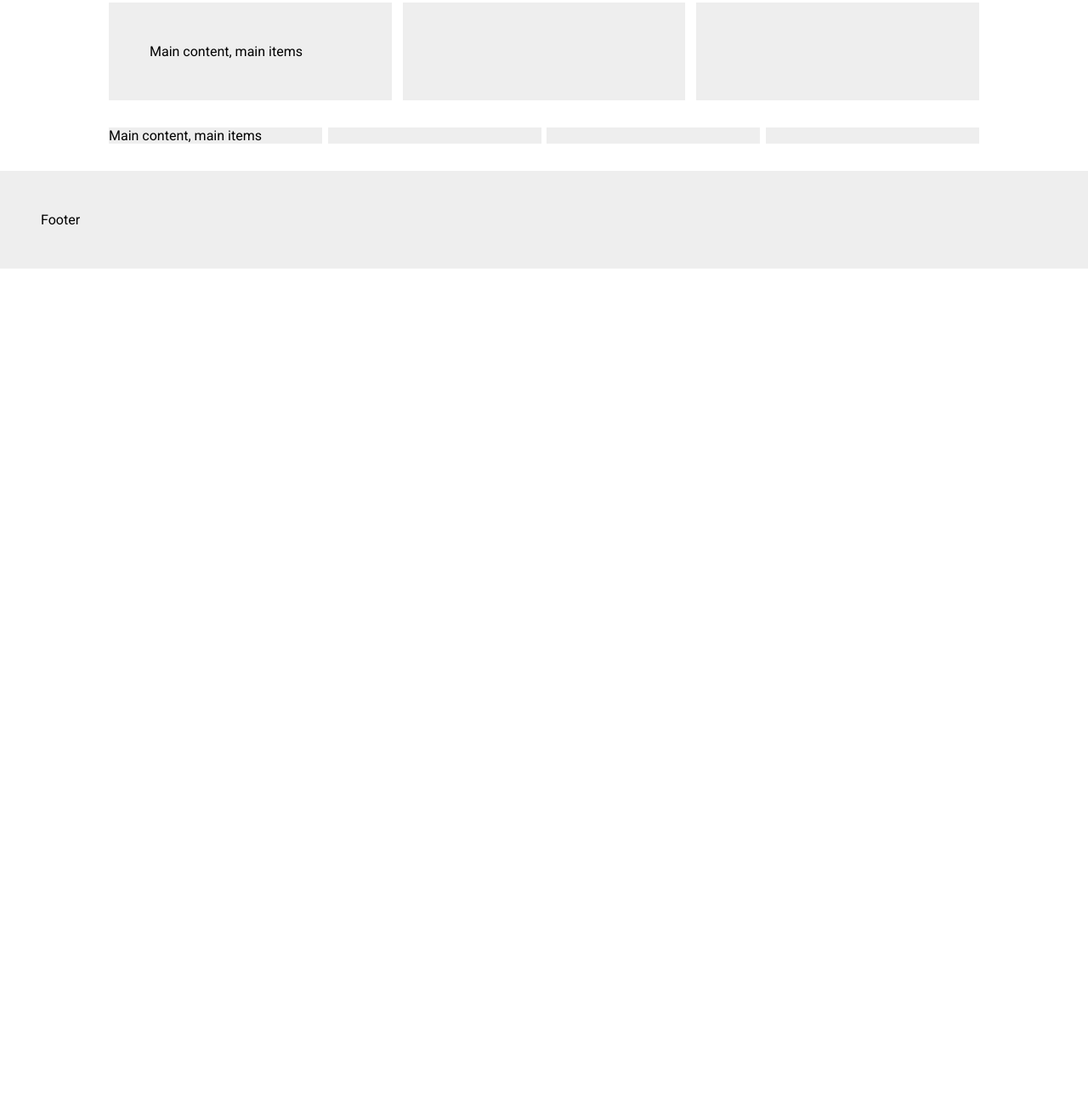
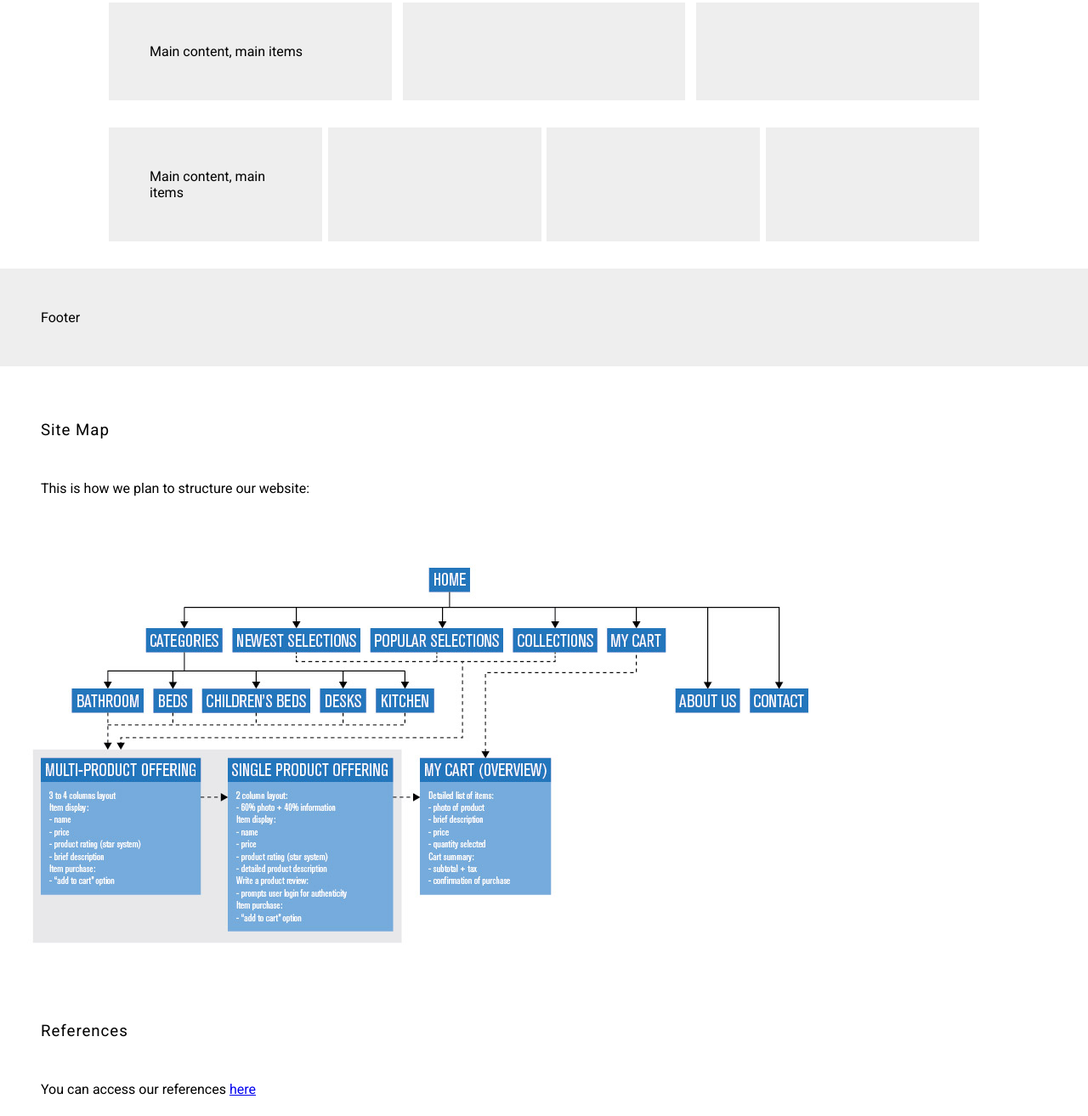
Before and after one commit to elizabethlo2946/IAT339-P02, a plain HTML site: page index.html in a window 1280 px wide. Shown: the part 6747-8060 px from the top of the page at 85% size. Before the commit the page ends 7079 px from the top, so only its background shows below. Drawn offline with Linux system fonts and the light colour scheme.

Commit message:
Updated citations and index files
Added Reference and Sitemap sections

```diff
--- a/index.html
+++ b/index.html
@@ -419,7 +419,7 @@
                 </div>
     <!--        Choose between 3 or 4 columns-->
                 <div class="flex-grid-fours">
-                    <div class="col">Main content, main items</div>
+                    <div class="col"><p>Main content, main items</p></div>
                     <div class="col"></div>
                     <div class="col"></div>
                     <div class="col"></div>
@@ -431,5 +431,16 @@
                 </div>
             </div>
         </section>
+
+        <section id="site-map">
+          <h3>Site Map</h3>
+          <p>This is how we plan to structure our website:</p>
+          <img src="img/sitemap.jpg" alt="Lok-E sitemap">
+        </section>
+
+        <section id="references">
+          <h3>References</h3>
+          <p>You can access our references <a href="citations.html">here</a></p>
+        </section>
     </body>
 </html>
```
Also changed, not shown: citations.html (+1 -1 lines), img/sitemap.jpg (added), img/sitemap.png (added).
